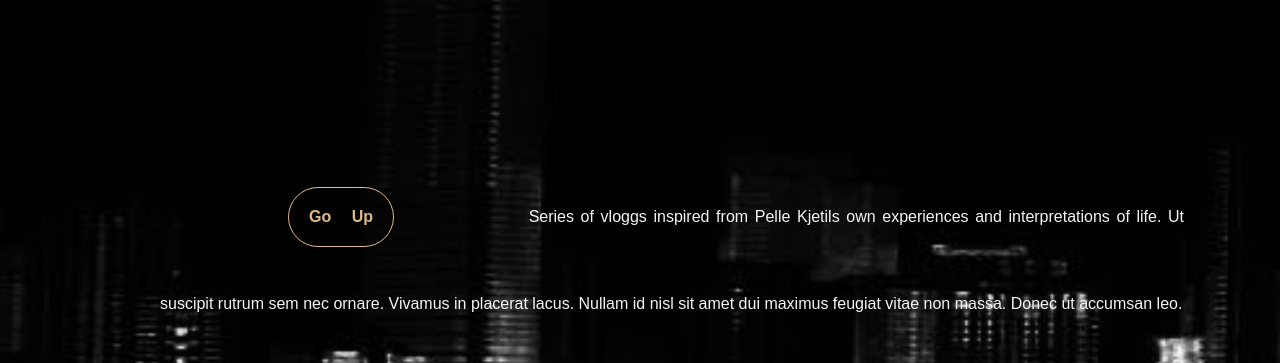
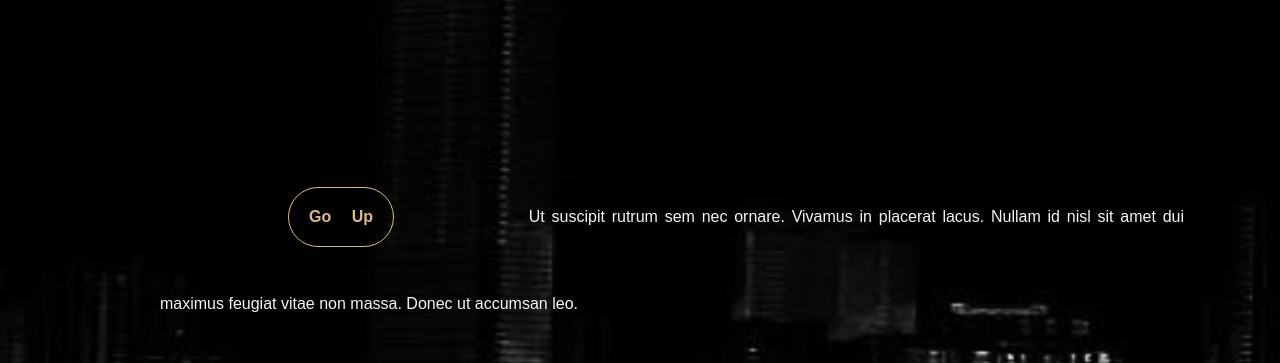
Before and after one commit to Leliamm/DATA1200_Final_assignment, a plain HTML site: page Accessibility.html in a window 1280 px wide. Shown: the part 2663-3026 px from the top of the page. Drawn offline with Linux system fonts and the light colour scheme.

Commit message:
Update Accessibility.html

```diff
--- a/Accessibility.html
+++ b/Accessibility.html
@@ -39,7 +39,7 @@
           gravida mi nec,
           hendrerit ligula. Fusce commodo molestie diam at congue.</p>
       </article>
-    </div>
+      </div>
       <div class="card2">
         <div>
           <h2 id="human"> Sematic tags</h2>
@@ -95,13 +95,11 @@
           <h2 id="existential"> Screen readers</h2>
           <article class="text">
             <button type="button"> <a href="#portohome">Go Up</a></button>
-            Series of vloggs inspired from Pelle Kjetils own experiences and interpretations of
-            life.
             Ut suscipit rutrum sem nec ornare. Vivamus in placerat lacus. Nullam id nisl sit amet dui maximus feugiat
             vitae non massa. Donec ut accumsan leo.
           </article>
         </div>
-    </main>
+
 
 
     <hr>
@@ -109,8 +107,8 @@
        &copy; This is a project created for the final assignment in DATA1200. We use automatically generated text from <a id="a" href="https://lipsum.com/" target="blank"> Lorem Ipsum </a> And some
       <a id="a" href="https://this-person-does-not-exist.com/en" target="blank"> links </a> from websites.
     </footer>
-
   </div>
+</main>
 </body>
 
 </html>
```
